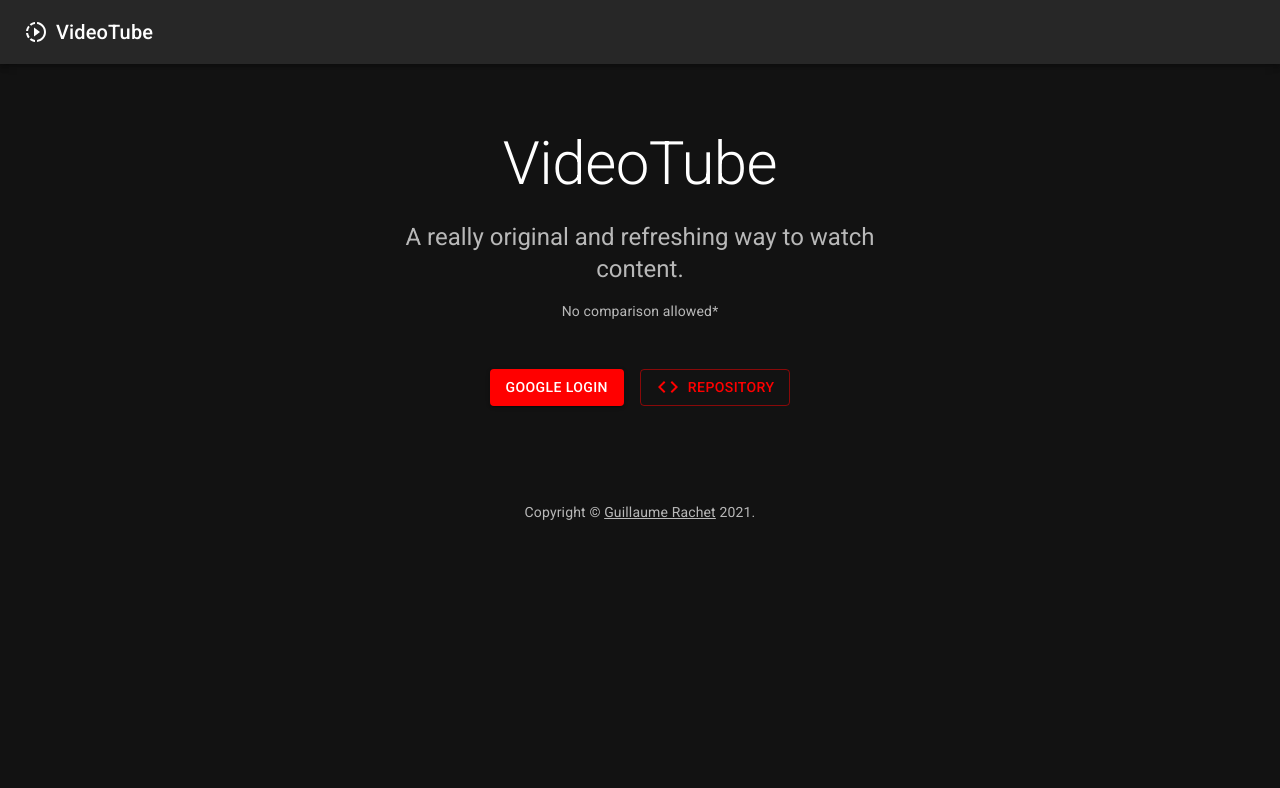
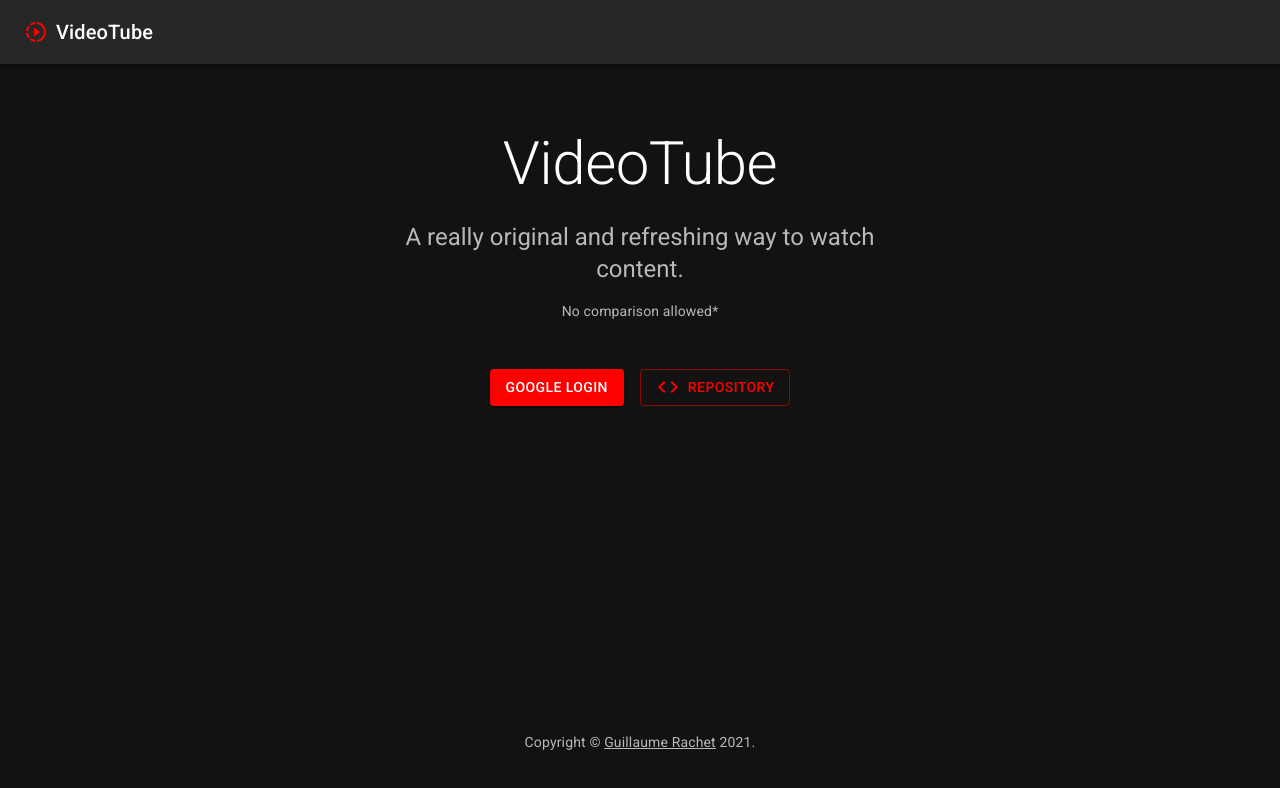
Before and after one commit to grachet/react-redux-hook-ts-jest, a React (Create React App) app: page /login in a window 1280 px wide. Shown: the top 788 px of the page. Built offline with nearby package versions, Linux system fonts and the light colour scheme.

Commit message:
Footer at the bottom of lgin page

```diff
--- a/src/app/pages/login/Login.tsx
+++ b/src/app/pages/login/Login.tsx
@@ -34,24 +34,22 @@ export default function Home() {
     }
 
     return (
-        < >
+        <Box sx={{
+            display: 'flex',
+            flexDirection: 'column',
+            alignItems: 'center',
+            minHeight: "100vh"
+        }}>
             <AppBar position="relative">
                 <Toolbar>
-                    <SlowMotionVideoIcon sx={{ mr: 1 }} />
+                    <SlowMotionVideoIcon color="primary" sx={{ mr: 1 }} />
                     <Typography variant="h6" color="inherit" noWrap>
                         {APP_TITLE}
                     </Typography>
                 </Toolbar>
             </AppBar>
-            <main>
-                <Box
-                    sx={{
-                        bgcolor: 'background.paper',
-                        pt: 8,
-                        pb: 6,
-                    }}
-                >
-                    <Container maxWidth="sm">
+            <Container component="main" maxWidth="xl" sx={{ flexGrow: 1 }}>
+                <Container maxWidth="sm" sx={{ mt: 8 }}>
                     <Typography
                         component="h1"
                         variant="h2"
@@ -77,11 +75,10 @@ export default function Home() {
                         <Button variant="outlined" onClick={() => window.open(REPOSITORY_URL)}><CodeIcon sx={{ mr: 1 }} /> Repository</Button>
                     </Stack>
                 </Container>
-                </Box>
-            </main>
-            <Box sx={{ bgcolor: 'background.paper', p: 6 }} component="footer">
+            </Container >
+            <Box sx={{ p: 6 }} component="footer">
                 <Copyright />
             </Box>
-        </>
+        </Box >
     );
 }
```
Lines whose indentation alone changed are shown as unchanged.
